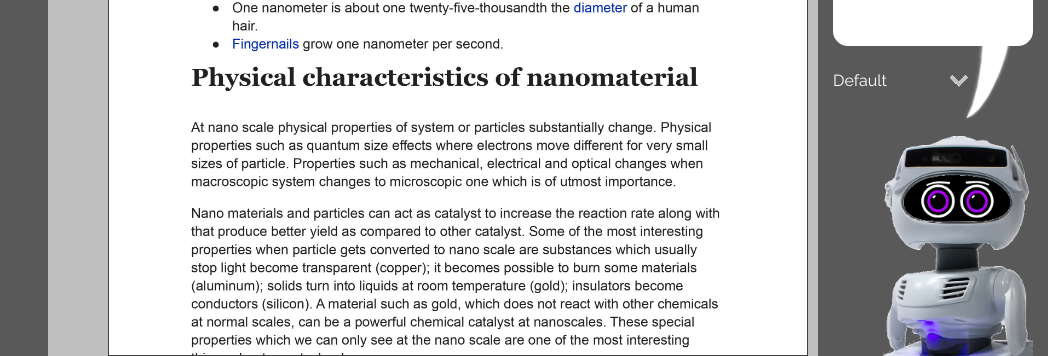
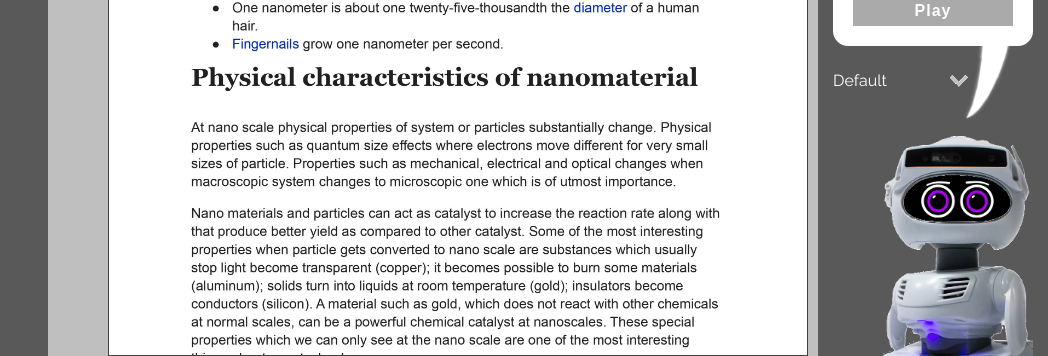
Before and after one commit to Wisc-HCI/PATHWiSE, a PHP site: page /index4.htm in a window 1280 px wide. Shown: the part 2244-2600 px from the top of the page, without its empty margins (232-1280 px from the left). Run offline with PHP 8.4, Linux system fonts and the light colour scheme.

Commit message:
Added voice play demo

```diff
--- a/assets/main.js
+++ b/assets/main.js
@@ -363,6 +363,11 @@
             $($this).addClass('focused');
             $(document).find('#selected-emotion > ul li[data-id="' + $($this).attr('data-emotion').trim() + '"]').click();
             $('#comment-input textarea').val($($this).attr('data-comment').trim());
+            if ($($this).attr('data-comment').trim() == '') {
+                $('#comment-input[data-play]').removeAttr('data-play');
+            } else {
+                $('#comment-input').attr('data-play', 1);
+            }
             $('#comment-input textarea').focus();
         });
         $(document).on('click', '#comments-list ul li', function() {
@@ -375,6 +380,11 @@
                 $('#comments-list [data-id="' + $('.cp.focused').attr('id') + '"]').attr('data-comment', $(this).val());
                 $('#comments-list [data-id="' + $('.cp.focused').attr('id') + '"] > p').text($(this).val());
                 managePin($('.cp.focused').attr('id'), 'updateComment', $(this).val());
+            }
+            if ($(this).val().trim() == '') {
+                $('#comment-input[data-play]').removeAttr('data-play');
+            } else {
+                $('#comment-input').attr('data-play', 1);
             }
         });
         $(document).on('click', '.delete-pin', function() {
@@ -419,6 +429,9 @@
             }
             $('#pages').append('<div id="r' + redactPinCount + '" class="rp" draggable="true" style="top:' + posTop + 'px; left:' + posLeft + 'px;"><ul><li class="delete-redactor">Delete</li><li class="duplicate-redactor">Duplicate</li></ul></div>');
             redactPinCount++;
+        });
+        $(document).on('click', '#comment-input[data-play="1"] #play', function() {
+            window.speechSynthesis.speak(new SpeechSynthesisUtterance($(this).parent().children('textarea').val().trim()));
         });
         $(document).on('click', '#save-btn', function() {
             // var url = '/validate/',
@@ -489,6 +502,7 @@
         $(document).find('#selected-emotion > ul li:first-child').click();
         $('#selected-emotion').attr('data-toggler', '0');
         $('#comment-input textarea').val('');
+        $('#comment-input[data-play]').removeAttr('data-play');
     }
 
     function managePin(id, action, value) {
--- a/assets/styles.css
+++ b/assets/styles.css
@@ -678,17 +678,38 @@ ul#comments-column-toggler[data-toggler="1"] li.comments-template-toggle {
     background-repeat: no-repeat;
     background-position: right 20px bottom 15px;
     background-size: 55px;
+    position: relative;
 }
 
 #comment-input textarea {
     width: 100%;
     height: 100%;
-    padding: 20px;
+    padding: 20px 20px 70px;
     border-radius: 15px;
     background-color: white;
     resize: none;
     color: rgba(30, 64, 114, 1);
     font-size: 18px;
+}
+
+#play {
+    color: white;
+    font-size: 16px;
+    font-weight: bold;
+    letter-spacing: 1px;
+    background-color: #aaaaaa;
+    left: 10%;
+    bottom: 110px;
+    width: 80%;
+    height: 30px;
+    position: absolute;
+    z-index: 9;
+    cursor: not-allowed;
+}
+
+#comment-input[data-play="1"] #play {
+    background-color: #457ab1 !important;
+    cursor: pointer !important;
 }
 
 #robot-emotions,
--- a/index.htm
+++ b/index.htm
@@ -154,6 +154,7 @@
                 <div id="add-comment">
                     <div id="comment-input">
                         <textarea placeholder='"Be sure to take a good look at this part!"'></textarea>
+                        <button id="play">Play</button>
                     </div>
                     <div id="robot-emotions" class="default">
                         <div id="selected-emotion" data-toggler="0">
--- a/index2.htm
+++ b/index2.htm
@@ -151,6 +151,7 @@
                 <div id="add-comment">
                     <div id="comment-input">
                         <textarea placeholder='"Be sure to take a good look at this part!"'></textarea>
+                        <button id="play">Play</button>
                     </div>
                     <div id="robot-emotions" class="default">
                         <div id="selected-emotion" data-toggler="0">
--- a/index3.htm
+++ b/index3.htm
@@ -160,6 +160,7 @@
                 <div id="add-comment">
                     <div id="comment-input">
                         <textarea placeholder='"Be sure to take a good look at this part!"'></textarea>
+                        <button id="play">Play</button>
                     </div>
                     <div id="robot-emotions" class="default">
                         <div id="selected-emotion" data-toggler="0">
--- a/index4.htm
+++ b/index4.htm
@@ -148,6 +148,7 @@
                 <div id="add-comment">
                     <div id="comment-input">
                         <textarea placeholder='"Be sure to take a good look at this part!"'></textarea>
+                        <button id="play">Play</button>
                     </div>
                     <div id="robot-emotions" class="default">
                         <div id="selected-emotion" data-toggler="0">
```
